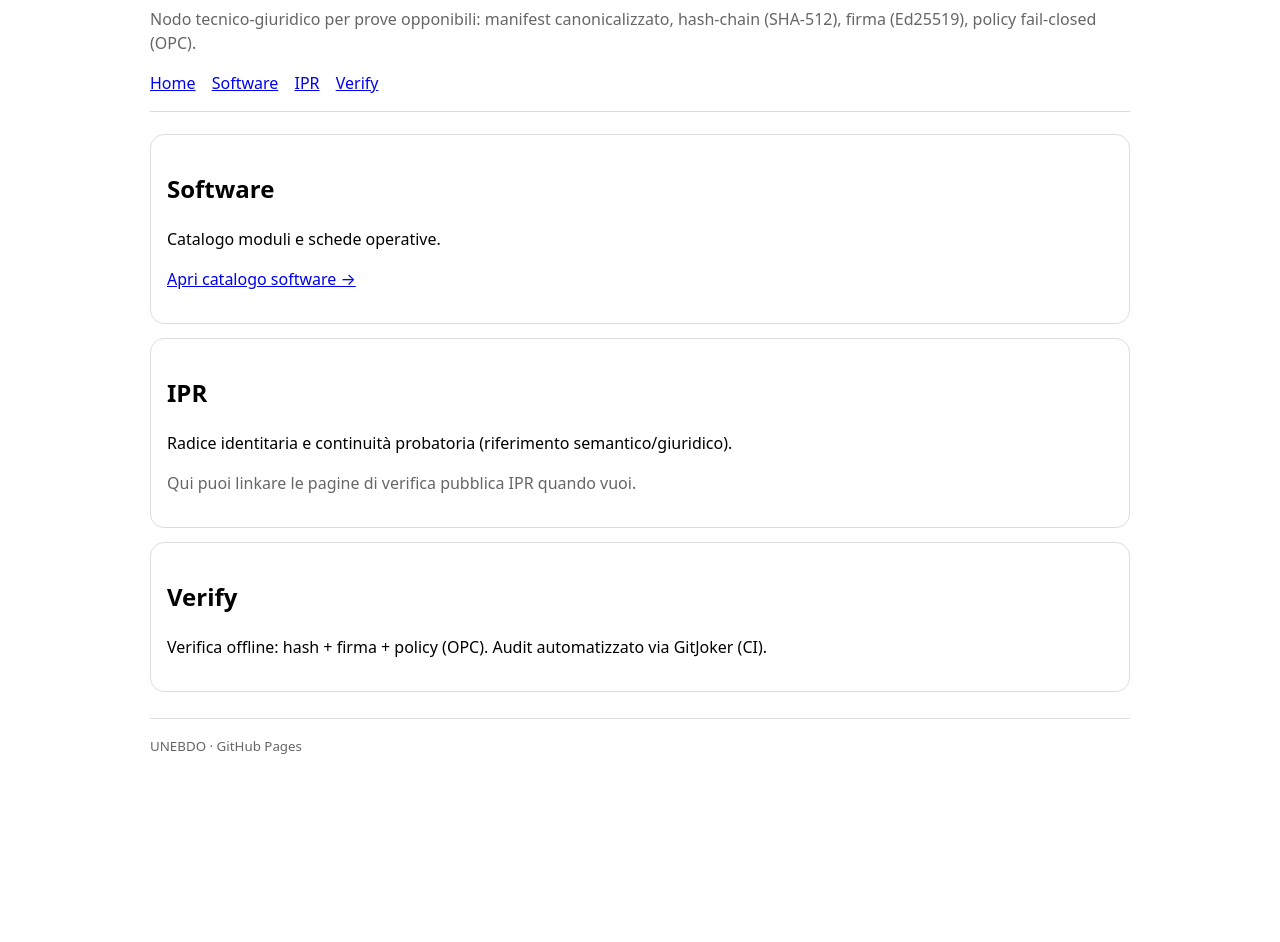
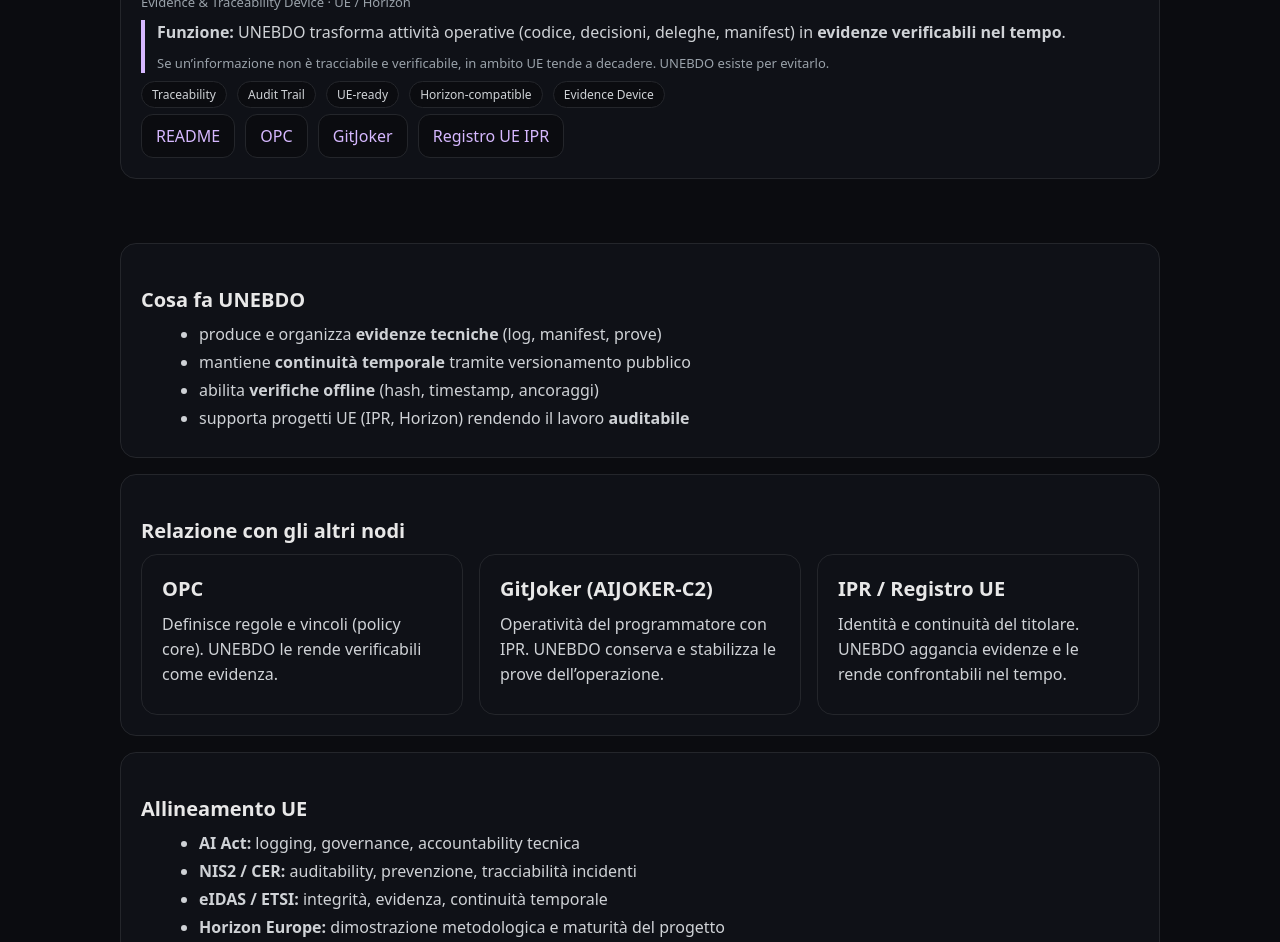
Before and after one commit to manuelcoletta1-source/unebdo, a plain HTML site: page index.html in a window 1280 px wide. Shown: the part 102-1044 px from the top of the page. Before the commit the page ends 899 px from the top, so only its background shows below. Drawn offline with Linux system fonts and the light colour scheme.

Commit message:
feat: add UNEBDO index page (evidence & traceability UE)

```diff
--- a/index.html
+++ b/index.html
@@ -2,51 +2,123 @@
 <html lang="it">
 <head>
   <meta charset="utf-8" />
-  <meta name="viewport" content="width=device-width, initial-scale=1" />
-  <title>UNEBDO — Portal</title>
+  <meta name="viewport" content="width=device-width,initial-scale=1" />
+  <title>UNEBDO — Evidence & Traceability Device (UE)</title>
+  <meta name="description" content="UNEBDO è il dispositivo tecnico di evidenza e tracciabilità: rende verificabili nel tempo identità, progetti e decisioni (IPR, GitJoker, OPC). UE / Horizon-compatible." />
+  <meta name="robots" content="index, follow" />
+
   <style>
-    body{font-family:system-ui,-apple-system,Segoe UI,Roboto,Arial,sans-serif;max-width:980px;margin:40px auto;padding:0 16px;line-height:1.5}
-    header{border-bottom:1px solid #ddd;padding-bottom:16px;margin-bottom:22px}
-    nav a{margin-right:12px}
-    .card{border:1px solid #ddd;border-radius:14px;padding:16px;margin:14px 0}
-    code{background:#f5f5f5;padding:2px 6px;border-radius:6px}
-    .muted{color:#666}
+    :root { color-scheme: dark; }
+    body { margin:0; font-family: system-ui, -apple-system, Segoe UI, Roboto, Arial, sans-serif; background:#0b0c10; color:#e8e8e8; }
+    header, main, footer { max-width: 1040px; margin: 0 auto; padding: 24px; }
+    .card { background:#0f1117; border:1px solid #24262b; border-radius:16px; padding:20px; margin-bottom:16px; }
+    h1 { margin:0 0 6px 0; font-size:30px; }
+    h2 { margin:22px 0 10px 0; font-size:20px; }
+    p { margin:8px 0; line-height:1.55; color:#cfd2d6; }
+    ul { margin:8px 0 8px 18px; color:#cfd2d6; }
+    li { margin:6px 0; }
+    a { color:#d6b8ff; text-decoration:none; }
+    a:hover { text-decoration:underline; }
+    .meta { font-size:13px; color:#9aa2aa; }
+    .tag { display:inline-block; padding:4px 10px; border:1px solid #24262b; border-radius:999px; font-size:12px; background:#0b0c10; color:#cfd2d6; margin-right:6px; }
+    .btn { display:inline-block; padding:10px 14px; border-radius:12px; border:1px solid #24262b; background:#0b0c10; margin:6px 6px 0 0; }
+    code { background:#0b0c10; border:1px solid #24262b; border-radius:8px; padding:2px 6px; }
+    .grid { display:grid; gap:16px; grid-template-columns: repeat(auto-fit, minmax(300px, 1fr)); }
+    .rule { border-left: 4px solid #d6b8ff; padding-left: 12px; }
   </style>
+
+  <script type="application/ld+json">
+  {
+    "@context": "https://schema.org",
+    "@type": "SoftwareApplication",
+    "name": "UNEBDO",
+    "description": "Dispositivo tecnico di evidenza, tracciabilità e auditability: rende verificabili nel tempo identità, progetti e decisioni (IPR, GitJoker, OPC).",
+    "applicationCategory": "SystemIntegration",
+    "operatingSystem": "Web",
+    "author": { "@type": "Organization", "name": "HERMETICUM B.C.E. S.r.l." }
+  }
+  </script>
 </head>
+
 <body>
-  <header>
-    <h1>UNEBDO — Portal</h1>
-    <p class="muted">
-      Nodo tecnico-giuridico per prove opponibili: manifest canonicalizzato, hash-chain (SHA-512), firma (Ed25519),
-      policy fail-closed (OPC).
-    </p>
-    <nav>
-      <a href="./">Home</a>
-      <a href="./software/">Software</a>
-      <a href="#ipr">IPR</a>
-      <a href="#verify">Verify</a>
-    </nav>
-  </header>
 
-  <section class="card" id="software">
-    <h2>Software</h2>
-    <p>Catalogo moduli e schede operative.</p>
-    <p><a href="./software/">Apri catalogo software →</a></p>
+<header>
+  <div class="card">
+    <h1>UNEBDO</h1>
+    <p class="meta">Evidence & Traceability Device · UE / Horizon</p>
+
+    <div class="rule">
+      <p><strong>Funzione:</strong> UNEBDO trasforma attività operative (codice, decisioni, deleghe, manifest) in <strong>evidenze verificabili nel tempo</strong>.</p>
+      <p class="meta">Se un’informazione non è tracciabile e verificabile, in ambito UE tende a decadere. UNEBDO esiste per evitarlo.</p>
+    </div>
+
+    <div>
+      <span class="tag">Traceability</span>
+      <span class="tag">Audit Trail</span>
+      <span class="tag">UE-ready</span>
+      <span class="tag">Horizon-compatible</span>
+      <span class="tag">Evidence Device</span>
+    </div>
+
+    <div>
+      <a class="btn" href="./README.md">README</a>
+      <a class="btn" href="https://manuelcoletta1-source.github.io/opc/">OPC</a>
+      <a class="btn" href="https://manuelcoletta1-source.github.io/gitjoker-c2/">GitJoker</a>
+      <a class="btn" href="https://manuelcoletta1-source.github.io/ue-ipr-registry/">Registro UE IPR</a>
+    </div>
+  </div>
+</header>
+
+<main>
+
+  <section class="card">
+    <h2>Cosa fa UNEBDO</h2>
+    <ul>
+      <li>produce e organizza <strong>evidenze tecniche</strong> (log, manifest, prove)</li>
+      <li>mantiene <strong>continuità temporale</strong> tramite versionamento pubblico</li>
+      <li>abilita <strong>verifiche offline</strong> (hash, timestamp, ancoraggi)</li>
+      <li>supporta progetti UE (IPR, Horizon) rendendo il lavoro <strong>auditabile</strong></li>
+    </ul>
   </section>
 
-  <section class="card" id="ipr">
-    <h2>IPR</h2>
-    <p>Radice identitaria e continuità probatoria (riferimento semantico/giuridico).</p>
-    <p class="muted">Qui puoi linkare le pagine di verifica pubblica IPR quando vuoi.</p>
+  <section class="card">
+    <h2>Relazione con gli altri nodi</h2>
+    <div class="grid">
+      <div class="card" style="margin:0;">
+        <h2 style="margin-top:0;">OPC</h2>
+        <p>Definisce regole e vincoli (policy core). UNEBDO le rende verificabili come evidenza.</p>
+      </div>
+      <div class="card" style="margin:0;">
+        <h2 style="margin-top:0;">GitJoker (AIJOKER-C2)</h2>
+        <p>Operatività del programmatore con IPR. UNEBDO conserva e stabilizza le prove dell’operazione.</p>
+      </div>
+      <div class="card" style="margin:0;">
+        <h2 style="margin-top:0;">IPR / Registro UE</h2>
+        <p>Identità e continuità del titolare. UNEBDO aggancia evidenze e le rende confrontabili nel tempo.</p>
+      </div>
+    </div>
   </section>
 
-  <section class="card" id="verify">
-    <h2>Verify</h2>
-    <p>Verifica offline: hash + firma + policy (OPC). Audit automatizzato via GitJoker (CI).</p>
+  <section class="card">
+    <h2>Allineamento UE</h2>
+    <ul>
+      <li><strong>AI Act:</strong> logging, governance, accountability tecnica</li>
+      <li><strong>NIS2 / CER:</strong> auditability, prevenzione, tracciabilità incidenti</li>
+      <li><strong>eIDAS / ETSI:</strong> integrità, evidenza, continuità temporale</li>
+      <li><strong>Horizon Europe:</strong> dimostrazione metodologica e maturità del progetto</li>
+    </ul>
   </section>
 
-  <footer style="margin-top:26px;border-top:1px solid #ddd;padding-top:14px">
-    <small class="muted">UNEBDO · GitHub Pages</small>
-  </footer>
+</main>
+
+<footer>
+  <div class="card">
+    <p class="meta">
+      © 2026 — HERMETICUM B.C.E. S.r.l. — Manuel Coletta<br/>
+      UNEBDO · Evidence & Traceability Device
+    </p>
+  </div>
+</footer>
+
 </body>
 </html>
```
